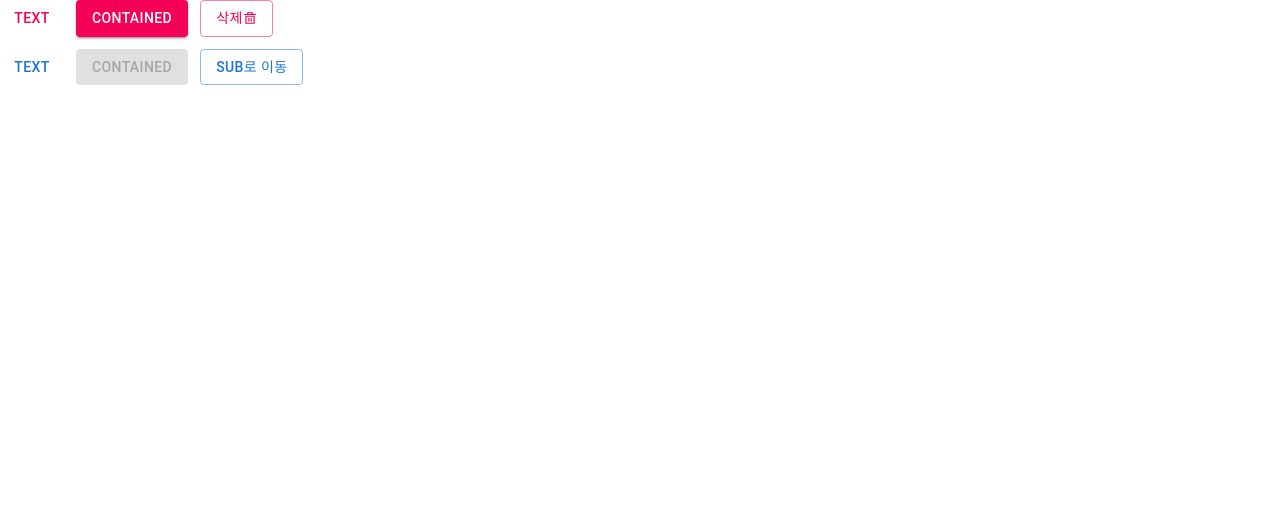
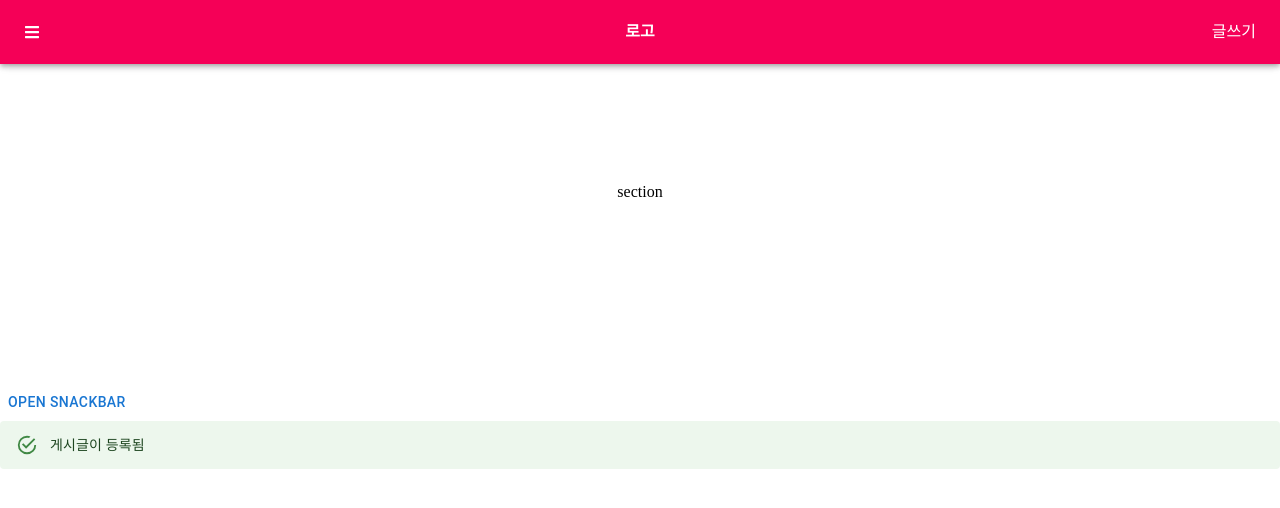
Before and after one commit to Rivea108/todoapp_02, a Next.js app: page / in a window 1280 px wide. Shown: the top 508 px of the page. Built offline with nearby package versions, Linux system fonts and the light colour scheme; a web font is replaced by a local one.

Commit message:
App Bar, Snackbar, Alert

```diff
--- a/src/app/page.js
+++ b/src/app/page.js
@@ -1,43 +1,46 @@
 'use client';
 
 import * as React from 'react';
-import Button from '@mui/material/Button';
+import { FaBars } from 'react-icons/fa';
+import { AppBar, Toolbar, Button, Alert, Snackbar } from '@mui/material';
 import { ThemeProvider } from '@emotion/react';
+
 import theme from './theme';
-import { RiDeleteBin5Line } from 'react-icons/ri';
 
-export default function Home() {
+export default function App() {
+  const [open, setOpen] = React.useState(false);
+
   return (
     <>
       <ThemeProvider theme={theme}>
-        <div className="tw-flex tw-items-center tw-gap-x-3">
-          <Button variant="text">Text</Button>
-          <Button variant="contained">Contained</Button>
-          <Button
-            variant="outlined"
-            onClick={() => {
-              confirm('삭제함?');
-            }}>
-            삭제
-            <RiDeleteBin5Line />
-          </Button>
-        </div>
+        <AppBar position="fixed">
+          <Toolbar className="">
+            <div className="tw-flex-1 ">
+              <FaBars />
+            </div>
+            <div>
+              <a href="/" className="tw-font-bold">
+                로고
+              </a>
+            </div>
+            <div className="tw-flex-1 tw-flex tw-justify-end">글쓰기</div>
+          </Toolbar>
+        </AppBar>
+
+        <section className="tw-h-96 tw-flex tw-justify-center tw-items-center">section </section>
       </ThemeProvider>
-      <div className="tw-flex tw-items-center tw-gap-x-3 tw-mt-3">
-        <Button
-          variant="text"
-          onClick={() => {
-            alert('버튼 클릭 됨');
-          }}>
-          Text
-        </Button>
-        <Button variant="contained" disabled>
-          Contained
-        </Button>
-        <Button variant="outlined" href="sub/">
-          sub로 이동
-        </Button>
-      </div>
+
+      <section>
+        <Button onClick={() => setOpen(true)}>open snackbar</Button>
+        <Alert>게시글이 등록됨</Alert>
+        <Snackbar
+          open={open}
+          autoHideDuration={2000}
+          onClose={() => setOpen(false)}
+          message="Note archived">
+          <Alert severity="error">게시물 삭제</Alert>
+        </Snackbar>
+      </section>
     </>
   );
 }
```
